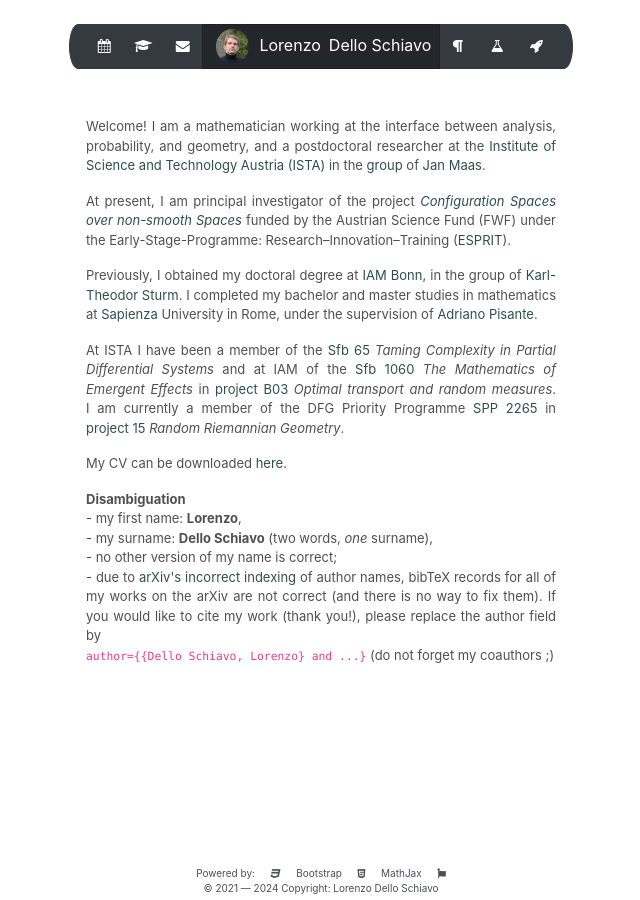
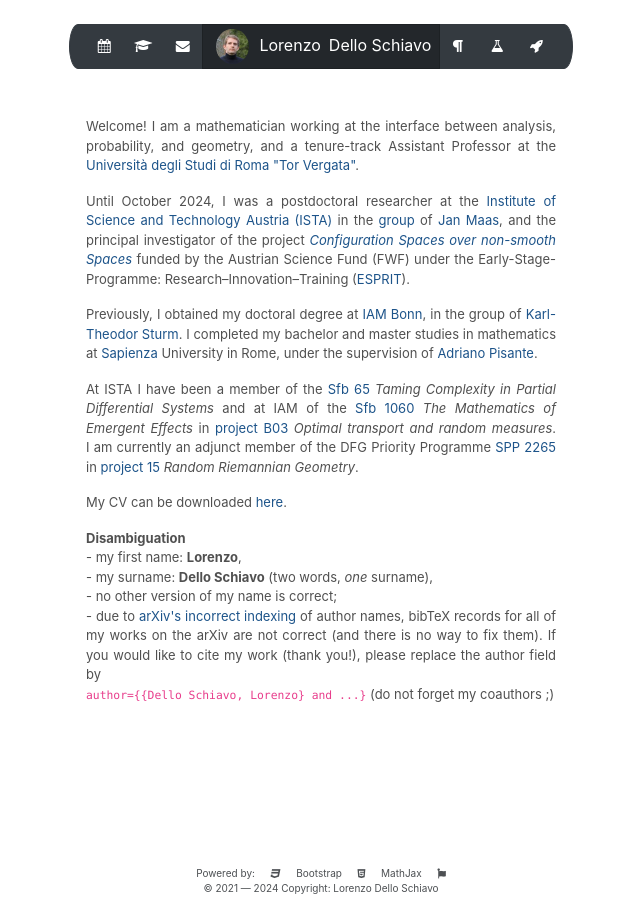
Before and after one commit to lzdsmath/lzdsmath.github.io, a Jekyll site: the page index.html, which Jekyll copies as it is, in a window 1280 px wide. Shown: the whole page, without its empty margins (319-959 px from the left). Built offline with Jekyll 4.4.1, drawn with Linux system fonts in a browser that asks for light colours; formulas are drawn with MathJax 3; a style sheet for code colours, icons or effects is not loaded.

Commit message:
Add files via upload

```diff
--- a/index.html
+++ b/index.html
@@ -184,19 +184,19 @@
 
   /* unvisited link */
   a:link {
-    color: darkslategray;
+    color: #1d548a;
   }
   /* visited link */
   a:visited {
-    color: darkslategray;
+    color: #1d548a;
   }
   /* mouse over link */
   a:hover {
-    color: darkslategray;
+    color: #1d548a;
   }
   /* selected link */
   a:active {
-    color: darkslategray;
+    color: #1d548a;
   }
 
   /*Accordion button*/
@@ -204,7 +204,7 @@
     box-shadow:none !important;
     outline:0px !important;
     font-size:13px;
-    color: DarkSlateGray !important;
+    color: #1d548a !important;
     white-space: normal !important;
     padding-top: 4px !important;
     padding-bottom: 5px !important;
@@ -348,11 +348,22 @@
               <h6>upcoming events</h6>
               <dl style="font-size:13px">
 
+                <dt>19–22/11/24</dt>
+                <dd>
+                  <a href="https://sites.google.com/view/pepperschool/">Probability Event: Point Processes, Exchange & Research</a>, University of Münster, Münster, DE
+                </dd>
+
               </dl>
 
               <h6>some past events</h6>
 
               <dl style="font-size:13px">
+
+                <dt>28–31/10/24</dt>
+                <dd>
+                  <a href="https://spp2265.wias-berlin.de/">SPP 2265</a> <em>Random Geometric Systems</em>
+                  <a href="https://www.wias-berlin.de/workshops/An_2024_RaGeSys/">Third Annual Conference</a>, Harnack-Haus, Berlin, DE
+                </dd>
 
                 <dt>22/09-1/10/24</dt>
                 <dd>
@@ -664,20 +675,20 @@
               <div class="column mx-auto">
                 <!-- IST ADDRESS-->
                 <span style="font-size:14px">
-                  <a href="https://ist.ac.at/en/home/" target="_blank">ISTA</a>
+                  <a href="https://ist.ac.at/en/home/" target="_blank">Dipartimento di Matematica &mdash; Università degli Studi di Roma Tor Vergata</a>
                 </span>
 
                 <div class="ml-2" style="font-size:13px">
                   <div class="media">
                     <div class="align-self-center mr-3">
-                      <a class="fa fa-map-marker fa-lg" href="https://www.google.com/maps/place/Lab+Building+West+I21/@48.3100088,16.2558542,17z/data=!3m1!4b1!4m5!3m4!1s0x476d0c2221b3ae55:0x3ef519bdf369985e!8m2!3d48.3100088!4d16.258043"></a>
+                      <a class="fa fa-map-marker fa-lg" href="https://www.google.it/maps/place/Macroarea+di+Scienze+Matematiche+Fisiche+e+Naturali+-+Universit%C3%A0+di+Roma+Tor+Vergata/@41.8527603,12.6037826,17z/data=!3m1!4b1!4m6!3m5!1s0x132587f9328c769b:0x1391be005eeb11f9!8m2!3d41.8527603!4d12.6037826!16s%2Fg%2F1262rygqy?entry=ttu&g_ep=EgoyMDI0MTAyOS4wIKXMDSoASAFQAw%3D%3D"></a>
                     </div>
                     <div class="media-body">
-                      Office&nbsp;Building&nbsp;West&nbsp;I21
+                      Macroarea di <a href="https://scienze.uniroma2.it/">Scienze MM. FF. NN.</a>
                       <br>
-                      Am Campus 1
+                      Via della Ricerca Scientifica 1,
                       <br>
-                      3400&nbsp;Klosterneuburg
+                      00133&nbsp;Roma
                     </div>
                   </div>
                 </div>
@@ -688,7 +699,7 @@
                 </span>
               </div>
 
-              <iframe src="https://www.google.com/maps/embed?pb=!1m18!1m12!1m3!1d2653.6278343210897!2d16.255854215655017!3d48.31000877923749!2m3!1f0!2f0!3f0!3m2!1i1024!2i768!4f13.1!3m3!1m2!1s0x476d0c2221b3ae55%3A0x3ef519bdf369985e!2sLab%20Building%20West%20I21!5e0!3m2!1sit!2sde!4v1593211014891!5m2!1sit!2sde" width="600" height="400" frameborder="0" style="border:0; margin-top: 3rem;" allowfullscreen="" aria-hidden="false" tabindex="0">
+              <iframe src="https://www.google.com/maps/embed?pb=!1m18!1m12!1m3!1d2971.8637078680163!2d12.6037826!3d41.8527603!2m3!1f0!2f0!3f0!3m2!1i1024!2i768!4f13.1!3m3!1m2!1s0x132587f9328c769b%3A0x1391be005eeb11f9!2sMacroarea%20di%20Scienze%20Matematiche%20Fisiche%20e%20Naturali%20-%20Universit%C3%A0%20di%20Roma%20Tor%20Vergata!5e0!3m2!1sen!2sat!4v1730475890354!5m2!1sen!2sat" width="600" height="400" frameborder="0" style="border:0; margin-top: 3rem;" allowfullscreen="" aria-hidden="false" tabindex="0">
               </iframe>
             </div>
           </div>
@@ -788,11 +799,12 @@
               <!--
                 <img src="picture.png" alt="myself" style="width:200px;height:170px;margin-left:0px; float:right;">
               -->
-                Welcome! I am a mathematician working at the interface between analysis, probability, and geometry, and a postdoctoral researcher at the <a href="https://ist.ac.at/en/home/" target="_blank">Institute of Science and Technology Austria (ISTA)</a> in the <a href="https://ist.ac.at/en/research/maas-group/" target="_blank">group</a> of <a href="https://www.janmaas.org/" target="_blank">Jan Maas</a>.
+                Welcome! I am a mathematician working at the interface between analysis, probability, and geometry, and a tenure-track Assistant Professor at the <a href="https://www.mat.uniroma2.it/english2.php">Università degli Studi di Roma "Tor Vergata"</a>.
               </p>
 
               <p class="presentation-text">
-                At present, I am principal investigator of the project <a href="#EspritProject" id="EspritLink"</a><em>Configuration Spaces over non-smooth Spaces</em></a> funded by the Austrian Science Fund (FWF) under the Early-Stage-Programme: Research–Innovation–Training (<a href="https://www.fwf.ac.at/en/research-funding/fwf-programmes/esprit-programme" target="_blank">ESPRIT</a>).
+                Until October 2024, I was a postdoctoral researcher at the
+                <a href="https://ist.ac.at/en/home/" target="_blank">Institute of Science and Technology Austria (ISTA)</a> in the <a href="https://ist.ac.at/en/research/maas-group/" target="_blank">group</a> of <a href="https://www.janmaas.org/" target="_blank">Jan Maas</a>, and the principal investigator of the project <a href="#EspritProject" id="EspritLink"</a><em>Configuration Spaces over non-smooth Spaces</em></a> funded by the Austrian Science Fund (FWF) under the Early-Stage-Programme: Research–Innovation–Training (<a href="https://www.fwf.ac.at/en/research-funding/fwf-programmes/esprit-programme" target="_blank">ESPRIT</a>).
               </p>
 
               <p class="presentation-text">
@@ -803,7 +815,7 @@
 
               <p class="presentation-text">
                 At ISTA I have been a member of the <a href="https://sfb65.univie.ac.at/" target="_blank">Sfb&nbsp;65</a> <em>Taming Complexity in Partial Differential Systems</em> and at IAM of the <a href="https://sfb1060.iam.uni-bonn.de/" target="_blank">Sfb&nbsp;1060</a> <em>The Mathematics of Emergent Effects</em> in <a href="https://sfb1060.iam.uni-bonn.de/project-groups/project-group-b/b03/" target="_blank">project B03</a> <em>Optimal transport and random measures</em>.
-                I&nbsp;am currently a member of the DFG Priority Programme <a href="https://spp2265.wias-berlin.de/" target="_blank">SPP 2265</a> in <a href="https://spp2265.wias-berlin.de/project.php?projectID=39" target="_blank">project&nbsp;15</a> <em>Random Riemannian Geometry</em>.
+                I&nbsp;am currently an adjunct member of the DFG Priority Programme <a href="https://spp2265.wias-berlin.de/" target="_blank">SPP 2265</a> in <a href="https://spp2265.wias-berlin.de/project.php?projectID=39" target="_blank">project&nbsp;15</a> <em>Random Riemannian Geometry</em>.
               </p>
 
               <p class="presentation-text">
@@ -1079,6 +1091,8 @@
                     <div id="preprint5" class="collapse" aria-labelledby="headingPreprint5" data-parent="#accordionPubs">
                       <div class="card-body border-bottom py-2">
                         <p class="card-link">
+                          <i class="ai ai-open-access ai"></i>
+                          <a href=https://doi.org/10.1112/jlms.70003 target="_blank">journal</a> &vert;
                           <a href="https://arxiv.org/abs/2105.13925" data-toggle="tooltip" target="_blank" title="arXiv"><i class="ai ai-arxiv"></i></a>
                         </p>
                       </div>
```
Also changed, not shown: other parts of index.html (+2 -2 lines).
